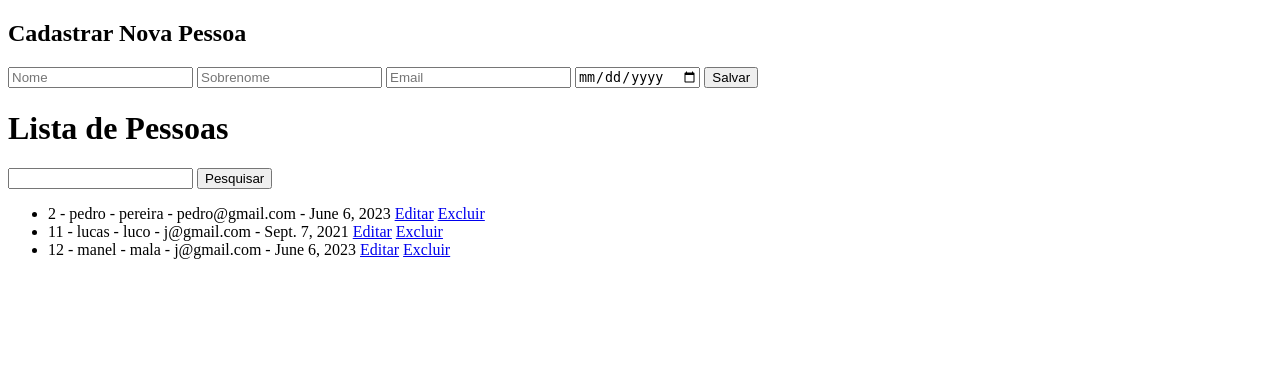
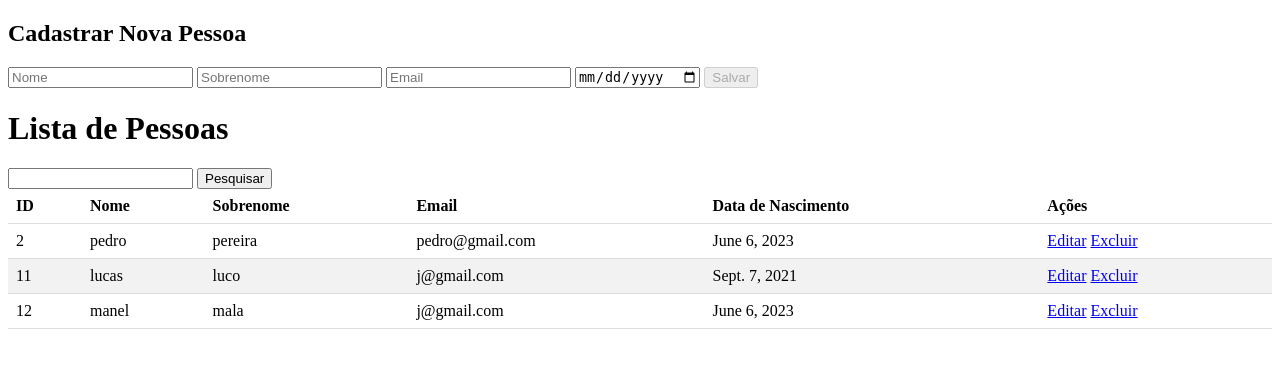
Before and after one commit to jose-ribamar/django-crud, a Django app: page /core/ in a window 1280 px wide. Shown: the top 368 px of the page. Run offline with Django 4.2, Linux system fonts and the light colour scheme; data comes from the database, SQL or seed files in the repository.

Commit message:
Update index.html

```diff
--- a/core/templates/index.html
+++ b/core/templates/index.html
@@ -4,33 +4,85 @@
     <meta charset="UTF-8">
     <meta name="viewport" content="width=device-width, initial-scale=1.0">
     <title>Document</title>
+
+    <style>
+        .error {
+            color: red;
+        }
+
+        table {
+            border-collapse: collapse;
+            width: 100%;
+        }
+
+        th, td {
+            padding: 8px;
+            text-align: left;
+            border-bottom: 1px solid #ddd;
+        }
+
+        tr:nth-child(even) {
+            background-color: #f2f2f2;
+        }
+    </style>
+    <script>
+        function checkFields() {
+            var nome = document.getElementById('nome').value;
+            var sobrenome = document.getElementById('sobrenome').value;
+            var email = document.getElementById('email').value;
+            var data_nascimento = document.getElementById('data_nascimento').value;
+            var salvarButton = document.getElementById('salvar-button');
+
+            if (nome !== '' && sobrenome !== '' && email !== '' && data_nascimento !== '') {
+                salvarButton.disabled = false;
+            } else {
+                salvarButton.disabled = true;
+            }
+        }
+    </script>
 </head>
 <body>
-
-
     <h2>Cadastrar Nova Pessoa</h2>
     <form action="{% url 'salvar' %}" method="POST">
         {% csrf_token %}
-        <input type="text" name="nome" placeholder="Nome">
-        <input type="text" name="sobrenome" placeholder="Sobrenome">
-        <input type="email" name="email" placeholder="Email">
-        <input type="date" name="data_nascimento" placeholder="Data de Nascimento">
-        <button type="submit">Salvar</button>
+        <input type="text" id="nome" name="nome" placeholder="Nome" oninput="checkFields()">
+        <input type="text" id="sobrenome" name="sobrenome" placeholder="Sobrenome" oninput="checkFields()">
+        <input type="email" id="email" name="email" placeholder="Email" oninput="checkFields()">
+        <input type="date" id="data_nascimento" name="data_nascimento" placeholder="Data de Nascimento" oninput="checkFields()">
+        <button id="salvar-button" type="submit" disabled>Salvar</button>
     </form>
+
     <h1>Lista de Pessoas</h1>
     <form action="{% url 'pesquisar' %}" method="GET">
         <input type="text" name="search_query">
         <button type="submit">Pesquisar</button>
     </form>
-    <ul>
-        {% for pessoa in pessoas %}
-            <li>{{ pessoa.id }} - {{ pessoa.nome }} - {{ pessoa.sobrenome }} - {{ pessoa.email }} - {{ pessoa.data_nascimento }}
-                <a href="{% url 'editar' pessoa.id %}">Editar</a>
-                <a href="{% url 'delete' pessoa.id %}">Excluir</a>
-            </li>
-        {% endfor %}
-    </ul>
 
-
-</body>
-</html>
+    <table>
+        <thead>
+            <tr>
+                <th>ID</th>
+                <th>Nome</th>
+                <th>Sobrenome</th>
+                <th>Email</th>
+                <th>Data de Nascimento</th>
+                <th>Ações</th>
+            </tr>
+        </thead>
+        <tbody>
+            {% for pessoa in pessoas %}
+            <tr>
+                <td>{{ pessoa.id }}</td>
+                <td>{{ pessoa.nome }}</td>
+                <td>{{ pessoa.sobrenome }}</td>
+                <td>{{ pessoa.email }}</td>
+                <td>{{ pessoa.data_nascimento }}</td>
+                <td>
+                    <a href="{% url 'editar' pessoa.id %}">Editar</a>
+                    <a href="{% url 'delete' pessoa.id %}">Excluir</a>
+                </td>
+            </tr>
+            {% endfor %}
+        </tbody>
+    </table>
+</body
```
